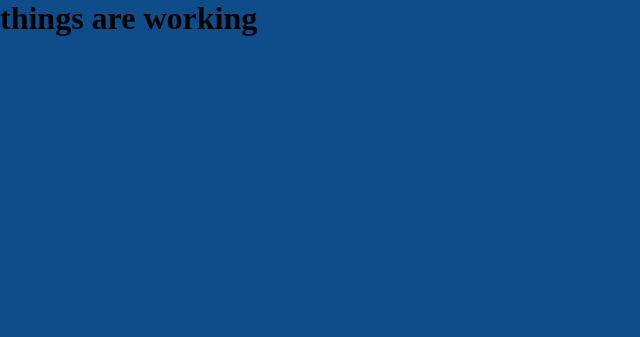
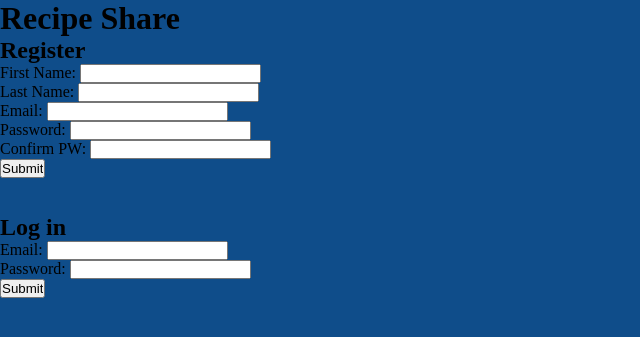
Before and after one commit to mjstafford/Python, a Flask app: page / in a window 1280 px wide. Shown: the top 337 px of the page, without its empty margins (0-640 px from the left). Run offline with Flask 2, Linux system fonts and the light colour scheme.

Commit message:
recipe share page functionality done

```diff
--- a/flask_mysql/belt_review/app/controllers/users_controller.py
+++ b/flask_mysql/belt_review/app/controllers/users_controller.py
@@ -1,6 +1,28 @@
 from flask import Flask, redirect, render_template, session, flash, request
 from app import app
+from app.models import user
 
 @app.route("/")
 def home_page():
     return render_template("index.html")
+
+@app.route("/user/new", methods=["POST"])
+def create_user():
+    is_valid_user = user.User.validate_user(request.form)
+    print("is valid user",is_valid_user)
+    if not is_valid_user:
+        redirect("/")
+
+    #if everything is good, save the user!
+    user.User.save(request.form)
+
+    return redirect("/")    #change to recipes page
+
+@app.route("/login", methods=["POST"])
+def login_user():
+    is_valid_login = user.User.validate_login(request.form)
+    print("is valid login", is_valid_login)
+    if not is_valid_login:
+        redirect("/")
+
+    return redirect("/")    #change to recipes page
--- a/flask_mysql/belt_review/app/templates/index.html
+++ b/flask_mysql/belt_review/app/templates/index.html
@@ -10,7 +10,64 @@
 </head>
 
 <body>
-    <h1>things are working</h1>
+    <h1>Recipe Share</h1>
+    <div class="container">
+        <div class="col-l">
+            <h2>Register</h2>
+            <form action="/user/new" method="post">
+                {% with messages = get_flashed_messages(category_filter=["register"]) %}
+                {% for message in messages%}
+                <p>{{message}}</p>
+                {% endfor %}
+                {% endwith %}
+                <div>
+                    <label for="first_name">First Name:</label>
+                    <input type="text" name="first_name" id="first_name">
+                </div>
+                <div>
+                    <label for="last_name">Last Name:</label>
+                    <input type="text" name="last_name" id="last_name">
+                </div>
+                <div>
+                    <label for="email">Email:</label>
+                    <input type="email" name="email" id="email">
+                </div>
+                <div>
+                    <label for="password">Password:</label>
+                    <input type="password" name="password" id="password">
+                </div>
+                <div>
+                    <label for="password_confirm">Confirm PW:</label>
+                    <input type="password" name="password_confirm" id="password_confirm">
+                </div>
+
+                <input type="submit" value="Submit">
+            </form>
+        </div>
+
+        <br>
+        <br>
+        <div class="col-r">
+            {% with messages = get_flashed_messages(category_filter=["login"]) %}
+            {% for message in messages%}
+            <p>{{message}}</p>
+            {% endfor %}
+            {% endwith %}
+            <h2>Log in</h2>
+            <form action="/login" method="post">
+                <div>
+                    <label for="email">Email:</label>
+                    <input type="email" name="email" id="email">
+                </div>
+                <div>
+                    <label for="password">Password:</label>
+                    <input type="password" name="password" id="password">
+                </div>
+
+                <input type="submit" value="Submit">
+            </form>
+        </div>
+    </div>
 </body>
 
 </html>
```
Also changed, not shown: flask_mysql/belt_review/app/models/user.py (added, +85 -0 lines).
